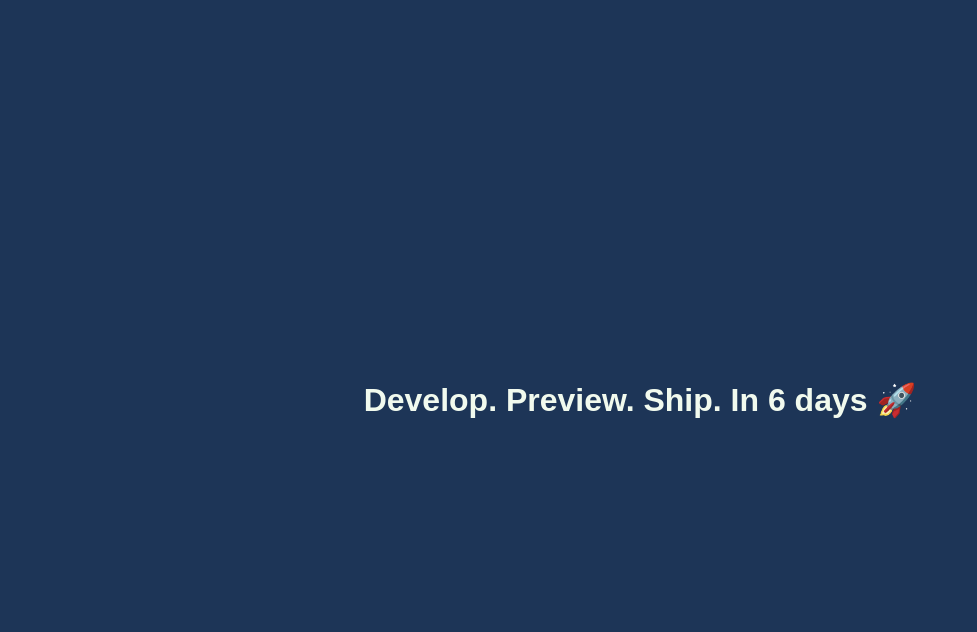
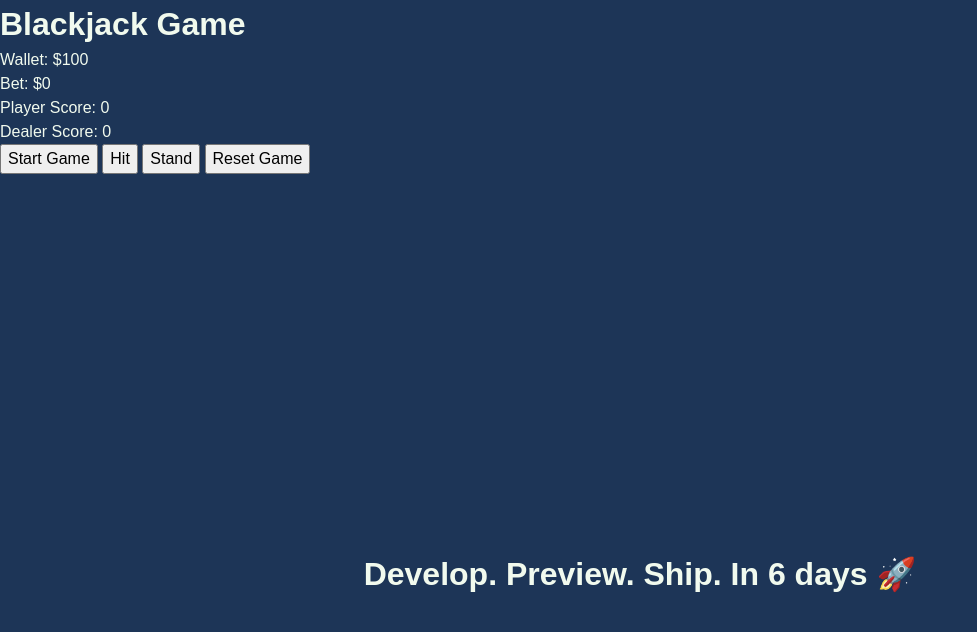
Before and after one commit to irm1005-itec1005-fall-2023/assignment-05-codecommandos, a plain HTML site: page index.html in a window 1280 px wide. Shown: the whole page, without its empty margins (0-977 px from the left). Drawn offline with Linux system fonts and the light colour scheme.

Commit message:
The Interface has been started!

```diff
--- a/index.html
+++ b/index.html
@@ -23,13 +23,18 @@
     <link rel="icon" href="./images/favicon/rocket.svg" type="image/svg+xml" />
   </head>
   <body>
-    <!--
-
-      ADD YOUR GROUP PROJECT CODE
-
-      YOU MAY REMOVE THE BOILERPLATE CODE BELOW
-
-    -->
+    <div id="game-container">
+      <h1>Blackjack Game</h1>
+      <p>Wallet: $<span id="wallet">100</span></p>
+      <p>Bet: $<span id="bet">0</span></p>
+      <p>Player Score: <span id="player-score">0</span></p>
+      <p>Dealer Score: <span id="dealer-score">0</span></p>
+      <div id="result"></div>
+      <button onclick="startGame()">Start Game</button>
+      <button onclick="hit()">Hit</button>
+      <button onclick="stand()">Stand</button>
+      <button onclick="resetGame()">Reset Game</button>
+    </div>
     <main>
       <div id="app"></div>
     </main>
```
